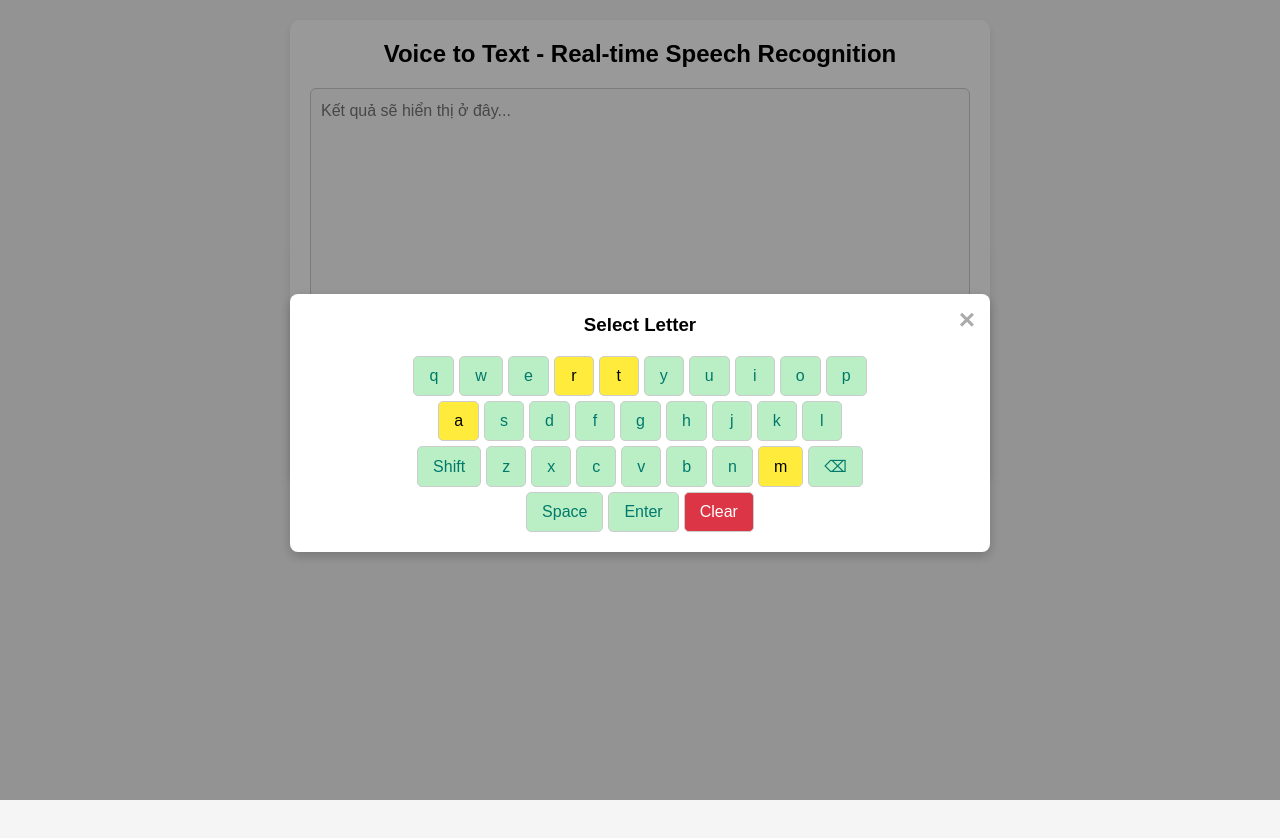
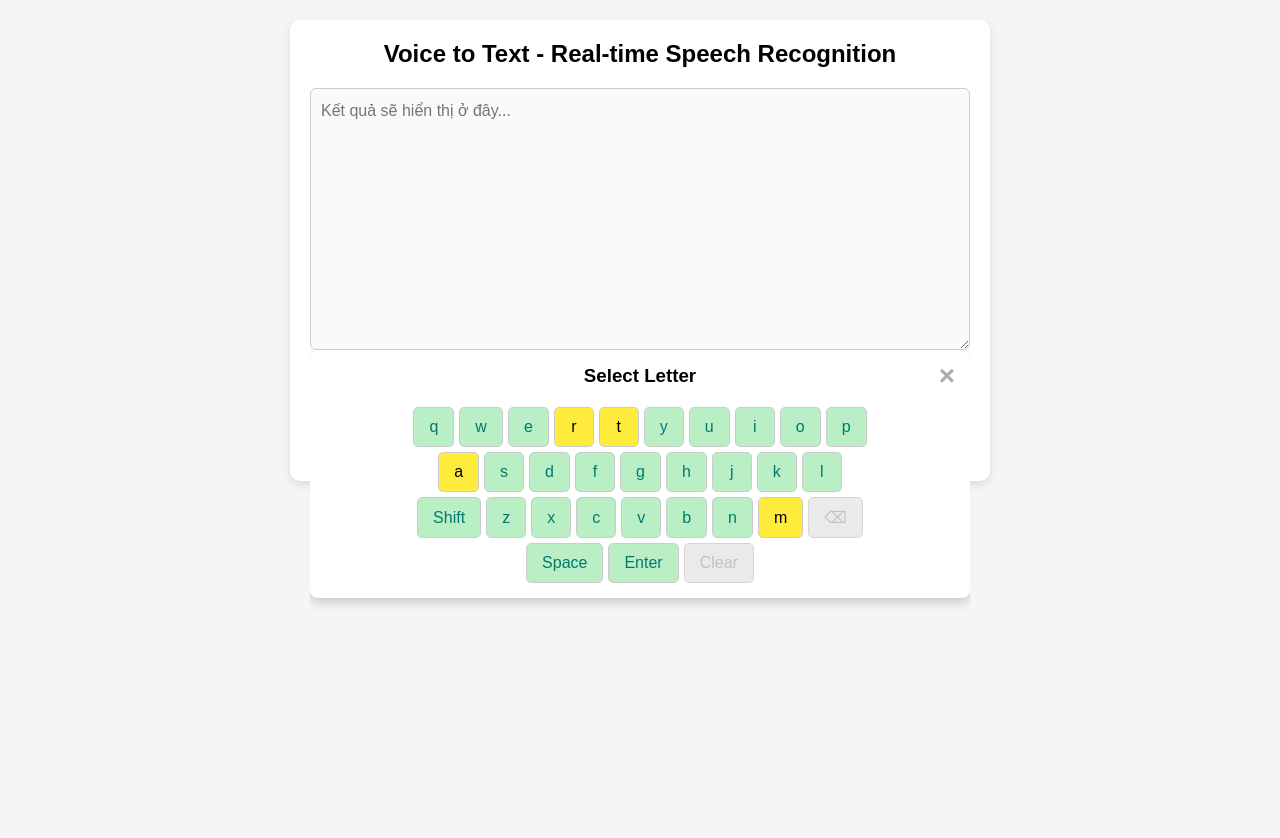
Before and after one commit to nguyenminhhieuhahahihi/VoiceToText01, a plain HTML site: page index.html in a window 1280 px wide. Both pictures are taken after a click on the button "🔤 Select Letter". Before the commit the page ends 800 px from the top, so only its background shows below. Drawn offline with Linux system fonts and the light colour scheme.

Commit message:
update keyboard

```diff
--- a/app.js
+++ b/app.js
@@ -21,7 +21,6 @@ document.addEventListener("DOMContentLoaded", () => {
     const translatedText = document.getElementById("translatedText");
     const btnCopyTranslated = document.getElementById("btnCopyTranslated");
     const translateNotification = document.getElementById("translateNotification");
-    const translateLoading = document.getElementById("translateLoading");
 
     const SpeechRecognition = window.SpeechRecognition || window.webkitSpeechRecognition;
 
@@ -191,9 +190,23 @@ document.addEventListener("DOMContentLoaded", () => {
     // --- Dialog Bảng chữ cái ---
     btnSelectChar.addEventListener("click", () => {
         if (isRecording) return; // không mở khi đang ghi âm
+        const rect = textArea.getBoundingClientRect();
+        charDialog.style.top = rect.bottom + window.scrollY + "px";
+        charDialog.style.left = rect.left + window.scrollX + "px";
+        charDialog.style.width = rect.width + "px";
         charDialog.style.display = "block";
     });
     closeCharDialog.addEventListener("click", () => charDialog.style.display = "none");
+
+    // ======= Update khi resize màn hình =======
+    window.addEventListener("resize", () => {
+        if(charDialog.style.display === "block") {
+            const rect = textArea.getBoundingClientRect();
+            charDialog.style.top = rect.bottom + window.scrollY + "px";
+            charDialog.style.left = rect.left + window.scrollX + "px";
+            charDialog.style.width = rect.width + "px";
+        }
+    });
 
     window.addEventListener("click", (e) => {
         if (e.target === guideDialog) guideDialog.style.display = "none";
@@ -212,12 +225,14 @@ document.addEventListener("DOMContentLoaded", () => {
     const vietnameseMap = {
         "a":["á","à","ả","ã","ạ","ă","ắ","ằ","ẳ","ẵ","ặ","â","ấ","ầ","ẩ","ẫ","ậ"],
         "e":["é","è","ẻ","ẽ","ẹ","ê","ế","ề","ể","ễ","ệ"],
+        "d":["đ"],
         "i":["í","ì","ỉ","ĩ","ị"],
         "o":["ó","ò","ỏ","õ","ọ","ô","ố","ồ","ổ","ỗ","ộ","ơ","ớ","ờ","ở","ỡ","ợ"],
         "u":["ú","ù","ủ","ũ","ụ","ư","ứ","ừ","ử","ữ","ự"],
         "y":["ý","ỳ","ỷ","ỹ","ỵ"],
         "A":["Á","À","Ả","Ã","Ạ","Ă","Ắ","Ằ","Ẳ","Ẵ","Ặ","Â","Ấ","Ầ","Ẩ","Ẫ","Ậ"],
         "E":["É","È","Ẻ","Ẽ","Ẹ","Ê","Ế","Ề","Ể","Ễ","Ệ"],
+        "D":["Đ"],
         "I":["Í","Ì","Ỉ","Ĩ","Ị"],
         "O":["Ó","Ò","Ỏ","Õ","Ọ","Ô","Ố","Ồ","Ổ","Ỗ","Ộ","Ơ","Ớ","Ờ","Ở","Ỡ","Ợ"],
         "U":["Ú","Ù","Ủ","Ũ","Ụ","Ư","Ứ","Ừ","Ử","Ữ","Ự"],
@@ -243,7 +258,18 @@ document.addEventListener("DOMContentLoaded", () => {
                 btn.dataset.key = key;
                 if (key === "Clear") {
                     btn.classList.add("clear-key");
+                    const hasText = textArea.value.trim().length > 0;
+                    btn.disabled = !hasText;
                 }
+                if (key === "Enter") {
+                    btn.disabled = false;
+                }
+
+                 if (key === "⌫") {
+                    const hasText = textArea.value.trim().length > 0;
+                    btn.disabled = !hasText;
+                }
+
                 if (["t","r","a","m","T","R","A","M"].includes(key)) {
                     btn.classList.add("highlight-key");
                 }
@@ -256,7 +282,10 @@ document.addEventListener("DOMContentLoaded", () => {
                         container.classList.toggle("shift", isShift);
                         renderKeyboard(container);
                     }
-                    else if (key === "⌫") textArea.value = textArea.value.slice(0,-1);
+                    else if (key === "⌫") {
+                        textArea.value = textArea.value.slice(0,-1);
+                        renderKeyboard(container);
+                    }
                     else if (key === "Enter") textArea.value += "\n";
                     else if (key === "Space") textArea.value += " ";
                     else if(key === "Clear") {   // xử lý nút Clear
@@ -264,11 +293,13 @@ document.addEventListener("DOMContentLoaded", () => {
                         savedTranscript = "";
                         updateButtons();
                         showNotification("All text has been cleared from the textarea successfully!");
+                        renderKeyboard(container);
                     }
                     else textArea.value += btn.textContent;
 
                     savedTranscript = textArea.value;
                     updateButtons();
+                    renderKeyboard(container);
                 });
 
                 const variants = vietnameseMap[key];
--- a/index.html
+++ b/index.html
@@ -35,7 +35,6 @@
             <span id="closeTranslateDialog" class="close">&times;</span>
             <h3>Translated Text</h3>
             <textarea id="translatedText" rows="10" readonly></textarea>
-            <span id="translateLoading" style="display:none; margin-left:10px;">⏳ Translating...</span>
             <button id="btnCopyTranslated">📋 Copy</button>
         </div>
     </div>
--- a/style.css
+++ b/style.css
@@ -140,7 +140,6 @@ button.recording:hover {
     top: 0;
     width: 100%;
     height: 100%;
-    background-color: rgba(0,0,0,0.4);
     overflow: hidden;
 }
 
@@ -160,7 +159,7 @@ button.recording:hover {
 
 .dialog-content {
     background-color: #fff;
-    margin: 23% auto; /* cách top/bottom theo viewport */
+    margin: 15% auto; /* cách top/bottom theo viewport */
     padding: 20px;
     border-radius: 8px;
     width: 90%;
@@ -250,6 +249,17 @@ button.recording:hover {
     transition: background 0.2s, color 0.2s;
 }
 
+.keyboard .key:disabled {
+    opacity: 0.4;
+    pointer-events: none;
+    background-color: #ccc !important;
+    color: #666 !important;
+    border: 1px solid #999 !important;
+    display: inline-flex !important;
+    justify-content: center;
+    align-items: center;
+}
+
 .keyboard .key:hover {
     background: #9aa598;
 }
@@ -258,6 +268,10 @@ button.recording:hover {
 .keyboard.shift .key {
     background-color: #f0cdd1;
     color: rgb(234, 63, 63);
+}
+
+.keyboard.shift .key:hover {
+    background: #9aa598;
 }
 
 /* ================= Tooltip ================= */
@@ -276,8 +290,8 @@ button.recording:hover {
     opacity: 0;
     transition: opacity 0.15s;
     max-width: 90vw;
-    width: max-content;
-    min-width: max-content;
+    white-space: normal !important;
+    word-break: break-word;
 }
 
 .char-tooltip .tooltip-key {
@@ -413,3 +427,20 @@ button.recording:hover {
         padding: 15px;
     }
 }
+
+#charDialog {
+    display: none;
+    position: absolute; /* thay fixed -> absolute */
+    z-index: 1000;
+    width: 100%; /* rộng bằng textarea */
+    max-width: 700px; /* giữ max-width container */
+}
+
+#charDialog .dialog-content {
+    margin: 0; /* bỏ margin auto */
+    padding: 15px;
+    border-radius: 8px;
+    width: 100%;
+    box-shadow: 0 4px 12px rgba(0,0,0,0.2);
+    background-color: #fff;
+}
```
